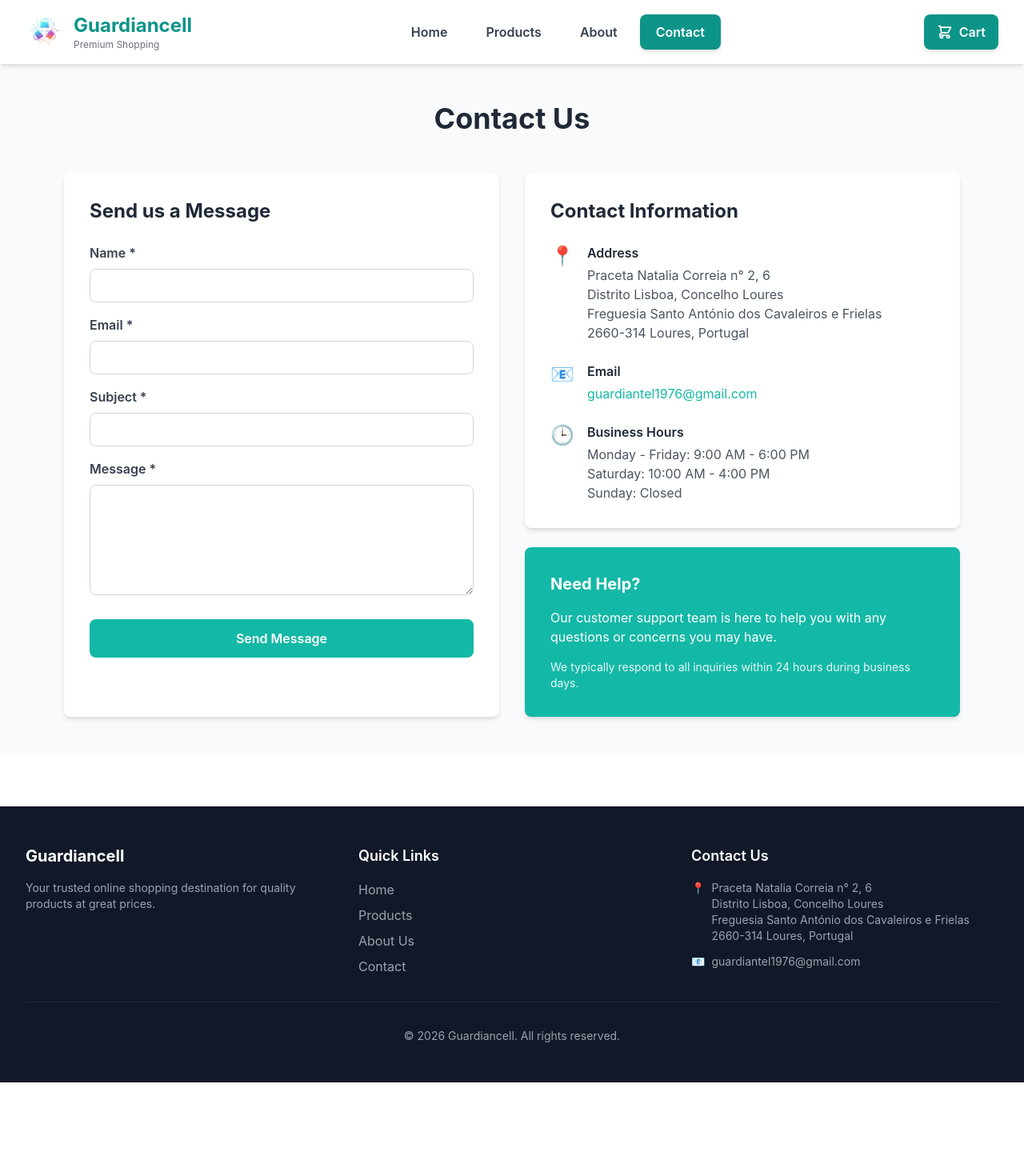
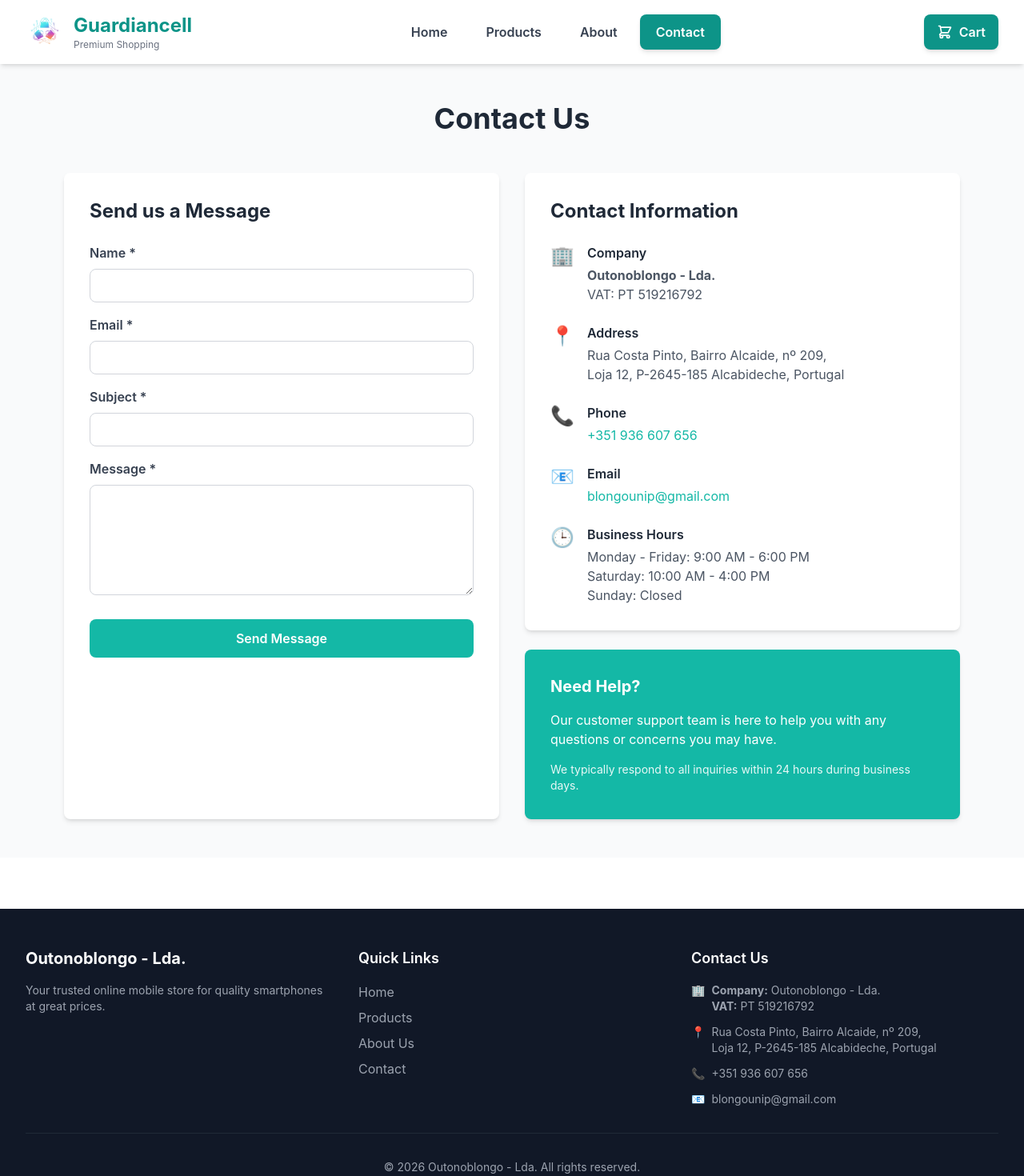
Before and after one commit to ziaurrehman507/guardiancell, a React (Vite) app: page /contact in a window 1280 px wide. Shown: the top 1470 px of the page at 80% size. Before the commit the page ends 1353 px from the top, so only its background shows below. Built offline with nearby package versions, Linux system fonts and the light colour scheme.

Commit message:
Update company details and prepare for deployment

```diff
--- a/index.html
+++ b/index.html
@@ -4,7 +4,7 @@
     <meta charset="UTF-8" />
     <link rel="icon" type="image/png+xml" href="./public//WhatsApp_Image_2026-02-09_at_3.38.32_AM-removebg-preview.png" />
     <meta name="viewport" content="width=device-width, initial-scale=1.0" />
-    <title>ShopHub - Your Online Shopping Destination</title>
+    <title>GuardianCell - Your Online Mobile Store</title>
   </head>
   <body>
     <div id="root"></div>
--- a/src/components/Footer.jsx
+++ b/src/components/Footer.jsx
@@ -7,9 +7,9 @@ const Footer = () => {
         <div className="grid grid-cols-1 md:grid-cols-3 gap-8">
           {/* Company Info */}
           <div>
-            <h3 className="text-xl font-bold mb-4">Guardiancell</h3>
+            <h3 className="text-xl font-bold mb-4">Outonoblongo - Lda.</h3>
             <p className="text-gray-400 text-sm">
-              Your trusted online shopping destination for quality products at great prices.
+              Your trusted online mobile store for quality smartphones at great prices.
             </p>
           </div>
 
@@ -45,18 +45,29 @@ const Footer = () => {
             <h3 className="text-lg font-semibold mb-4">Contact Us</h3>
             <div className="space-y-3 text-gray-400 text-sm">
               <p className="flex items-start">
+                <span className="mr-2">🏢</span>
+                <span>
+                  <strong>Company:</strong> Outonoblongo - Lda.<br />
+                  <strong>VAT:</strong> PT 519216792
+                </span>
+              </p>
+              <p className="flex items-start">
                 <span className="mr-2">📍</span>
                 <span>
-                  Praceta Natalia Correia n° 2, 6<br />
-                  Distrito Lisboa, Concelho Loures<br />
-                  Freguesia Santo António dos Cavaleiros e Frielas<br />
-                  2660-314 Loures, Portugal
+                  Rua Costa Pinto, Bairro Alcaide, nº 209,<br />
+                  Loja 12, P-2645-185 Alcabideche, Portugal
                 </span>
               </p>
               <p className="flex items-center">
+                <span className="mr-2">📞</span>
+                <a href="tel:+351936607656" className="hover:text-white transition">
+                  +351 936 607 656
+                </a>
+              </p>
+              <p className="flex items-center">
                 <span className="mr-2">📧</span>
-                <a href="mailto:guardiantel1976@gmail.com" className="hover:text-white transition">
-                  guardiantel1976@gmail.com
+                <a href="mailto:blongounip@gmail.com" className="hover:text-white transition">
+                  blongounip@gmail.com
                 </a>
               </p>
             </div>
@@ -64,7 +75,7 @@ const Footer = () => {
         </div>
 
         <div className="border-t border-gray-800 mt-8 pt-8 text-center text-gray-400 text-sm">
-          <p>&copy; {new Date().getFullYear()} Guardiancell. All rights reserved.</p>
+          <p>&copy; {new Date().getFullYear()} Outonoblongo - Lda. All rights reserved.</p>
         </div>
       </div>
     </footer>
--- a/src/pages/About.jsx
+++ b/src/pages/About.jsx
@@ -25,7 +25,7 @@ const About = () => {
             <div className="text-4xl mb-4">🎯</div>
             <h3 className="text-xl font-bold text-gray-800 mb-2">Our Mission</h3>
             <p className="text-gray-600">
-              To provide quality products and exceptional shopping experiences to
+              To provide quality smartphones and exceptional shopping experiences to
               our customers.
             </p>
           </div>
@@ -55,7 +55,7 @@ const About = () => {
             <li className="flex items-start">
               <span className="text-primary mr-3">✓</span>
               <span className="text-gray-600">
-                Wide selection of quality products across multiple categories
+                Wide selection of quality smartphones across multiple brands
               </span>
             </li>
             <li className="flex items-start">
@@ -67,7 +67,7 @@ const About = () => {
             <li className="flex items-start">
               <span className="text-primary mr-3">✓</span>
               <span className="text-gray-600">
-                Secure shopping experience with trusted payment methods
+                100% authentic and genuine products
               </span>
             </li>
             <li className="flex items-start">
--- a/src/pages/Contact.jsx
+++ b/src/pages/Contact.jsx
@@ -117,15 +117,37 @@ const Contact = () => {
 
               <div className="space-y-6">
                 <div className="flex items-start">
+                  <div className="text-2xl mr-4">🏢</div>
+                  <div>
+                    <h3 className="font-semibold text-gray-800 mb-1">Company</h3>
+                    <p className="text-gray-600">
+                      <strong>Outonoblongo - Lda.</strong><br />
+                      VAT: PT 519216792
+                    </p>
+                  </div>
+                </div>
+
+                <div className="flex items-start">
                   <div className="text-2xl mr-4">📍</div>
                   <div>
                     <h3 className="font-semibold text-gray-800 mb-1">Address</h3>
                     <p className="text-gray-600">
-                      Praceta Natalia Correia n° 2, 6<br />
-                      Distrito Lisboa, Concelho Loures<br />
-                      Freguesia Santo António dos Cavaleiros e Frielas<br />
-                      2660-314 Loures, Portugal
+                      Rua Costa Pinto, Bairro Alcaide, nº 209,<br />
+                      Loja 12, P-2645-185 Alcabideche, Portugal
                     </p>
+                  </div>
+                </div>
+
+                <div className="flex items-start">
+                  <div className="text-2xl mr-4">📞</div>
+                  <div>
+                    <h3 className="font-semibold text-gray-800 mb-1">Phone</h3>
+                    <a
+                      href="tel:+351936607656"
+                      className="text-primary hover:text-secondary transition"
+                    >
+                      +351 936 607 656
+                    </a>
                   </div>
                 </div>
 
@@ -134,10 +156,10 @@ const Contact = () => {
                   <div>
                     <h3 className="font-semibold text-gray-800 mb-1">Email</h3>
                     <a
-                      href="mailto:guardiantel1976@gmail.com"
+                      href="mailto:blongounip@gmail.com"
                       className="text-primary hover:text-secondary transition"
                     >
-                      guardiantel1976@gmail.com
+                      blongounip@gmail.com
                     </a>
                   </div>
                 </div>
--- a/vite.config.js
+++ b/vite.config.js
@@ -3,6 +3,6 @@ import react from '@vitejs/plugin-react'
 
 // https://vite.dev/config/
 export default defineConfig({
-  base: '/',
+  base: '/guardiancell/',
   plugins: [react()],
 })
```
